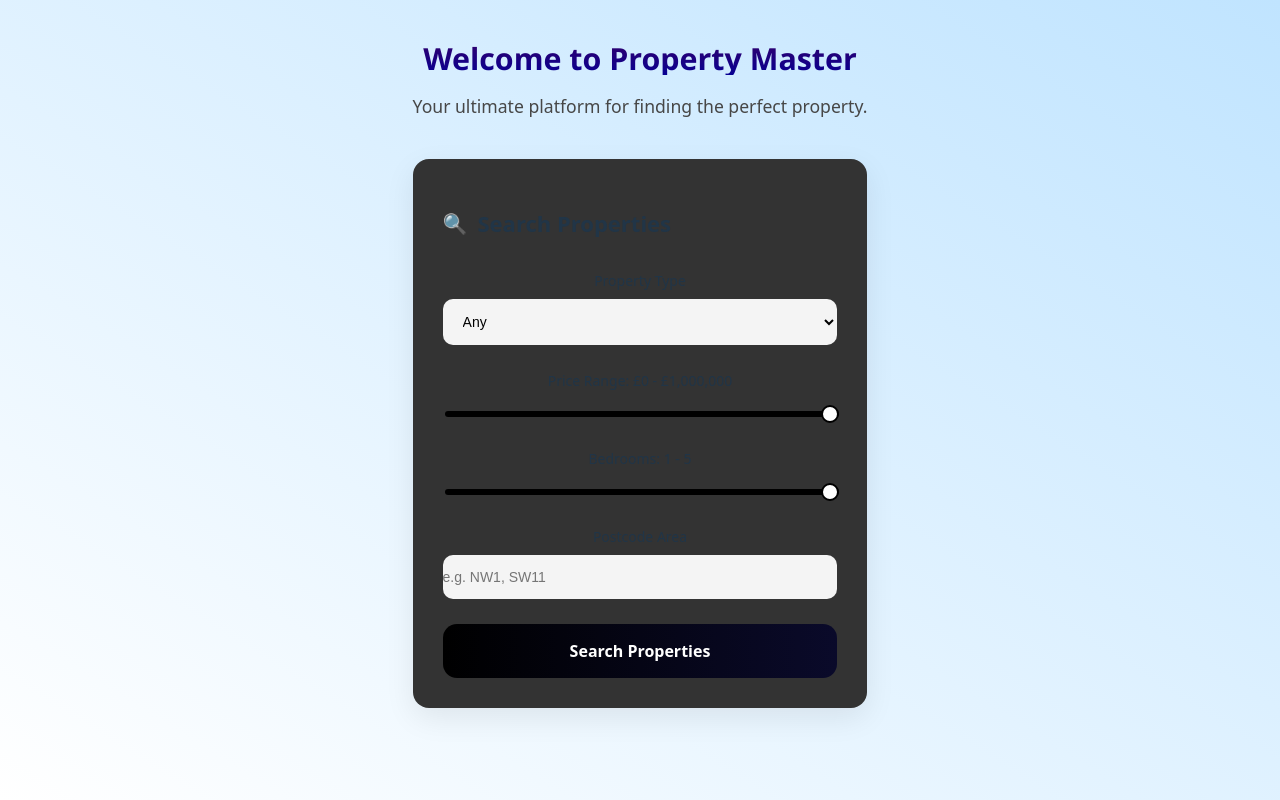
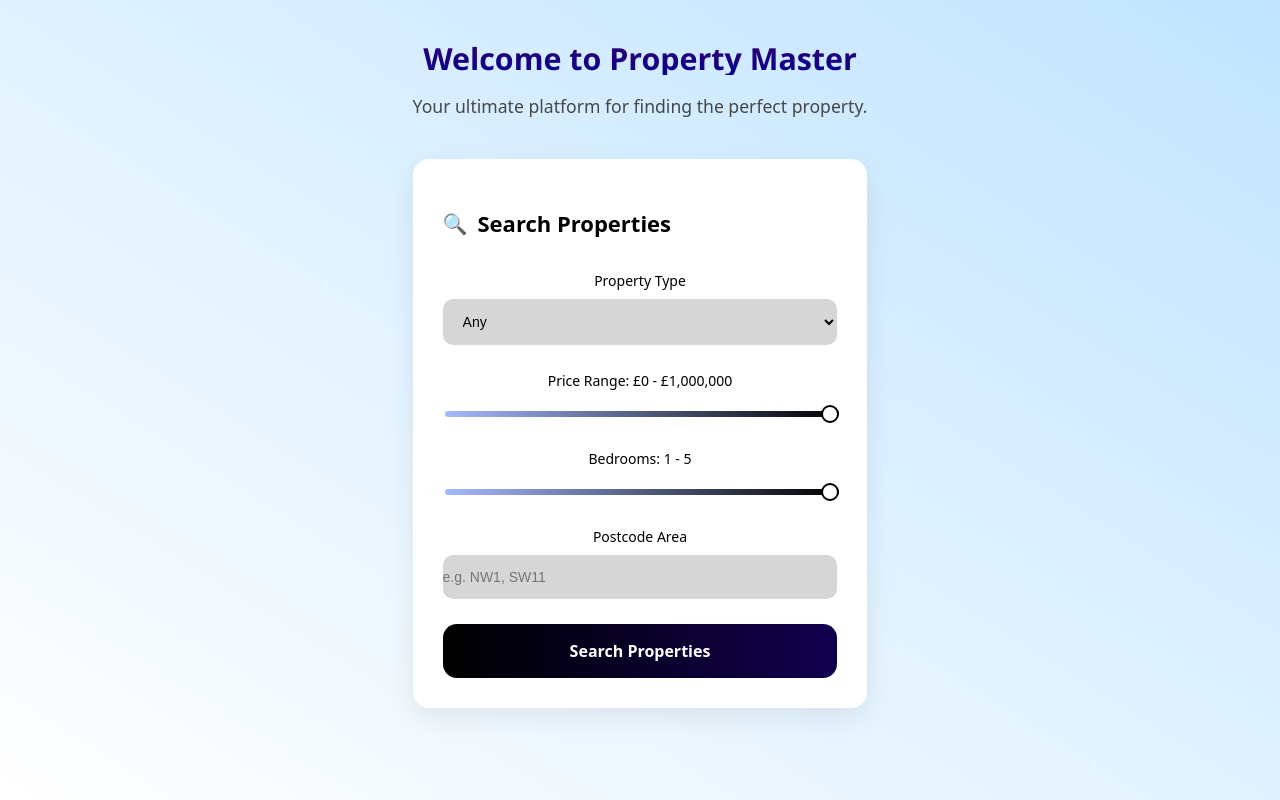
Before and after one commit to Chethi2003/Estate_Agent_Client-side_Web_Application, a React (Vite) app in the folder property-master/: page / in a window 1280 px wide. Built offline with nearby package versions, Linux system fonts and the light colour scheme.

Commit message:
fixed styling

```diff
--- a/property-master/src/components/Search.css
+++ b/property-master/src/components/Search.css
@@ -3,7 +3,7 @@
   margin: 40px auto;
   padding: 30px;
   border-radius: 16px;
-  background: #333333;
+  background: #ffffff;
   box-shadow: 0 10px 30px rgba(0, 0, 0, 0.08);
 }
 
@@ -14,6 +14,7 @@
   font-size: 22px;
   font-weight: 600;
   margin-bottom: 30px;
+  color: #000000;
 }
 
 .search-icon {
@@ -29,6 +30,7 @@ label {
   font-size: 14px;
   font-weight: 500;
   margin-bottom: 8px;
+  color: #000;
 }
 
 /* Select & Input */
@@ -37,9 +39,10 @@ label {
   padding: 14px 16px;
   border-radius: 10px;
   border: none;
-  background: #f4f4f4;
+  background: #d6d6d6;
   font-size: 14px;
   outline: none;
+  color: #000000;
 }
 
 .input {
@@ -47,9 +50,10 @@ label {
   padding: 14px 0px;
   border-radius: 10px;
   border: none;
-  background: #f4f4f4;
+  background: #d6d6d6;
   font-size: 14px;
   outline: none;
+  color: #000000;
 }
 
 /* Range Slider */
@@ -59,7 +63,7 @@ label {
   appearance: none;
   height: 6px;
   border-radius: 5px;
-  background: linear-gradient(to right, #000000, #000000);
+  background: linear-gradient(to right,#a5b9ff, #000000);
 }
 
 .range::-webkit-slider-thumb {
@@ -87,7 +91,7 @@ label {
   padding: 16px;
   border-radius: 14px;
   border: none;
-  background: linear-gradient(90deg, #000000, #0a0a2a);
+  background: linear-gradient(to right, #000000, #11004f);
   color: #ffffff;
   font-size: 16px;
   font-weight: 600;
@@ -100,4 +104,6 @@ label {
 
 .search-button:hover {
   opacity: 0.9;
+  transition: 0.25s;
+  transform: scale(1.02);
 }
```
